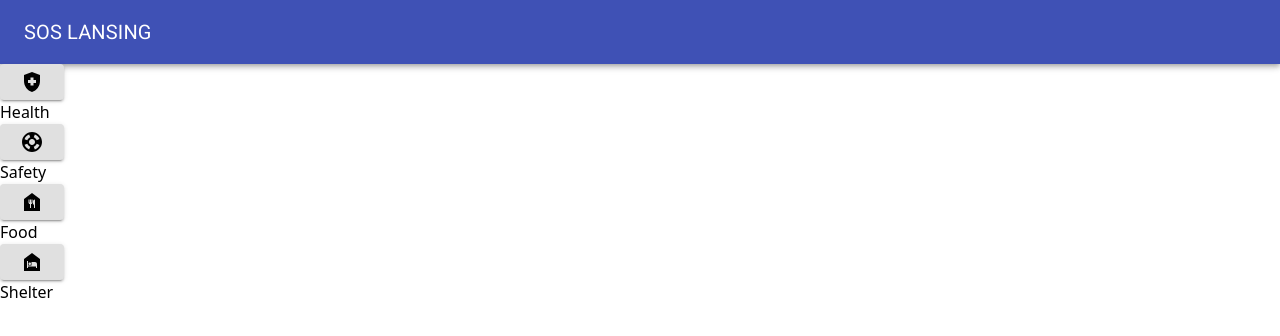
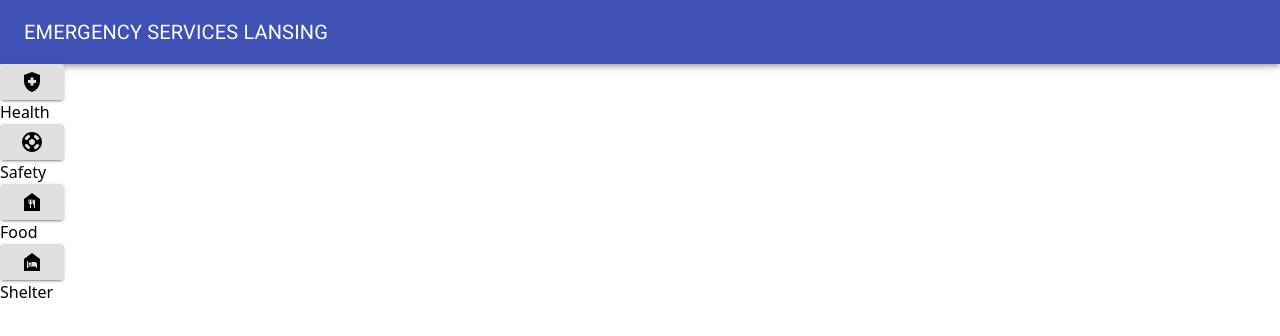
Before and after one commit to rjschodowski/lansing-help-guide, a Gatsby site: page / in a window 1280 px wide. Built offline with nearby package versions, Linux system fonts and the light colour scheme; Gatsby itself is replaced by a stand-in of ours.

Commit message:
commit on 'main'

```diff
--- a/src/components/header.js
+++ b/src/components/header.js
@@ -41,7 +41,7 @@ export default function ButtonAppBar() {
                 <Link to="/"><HomeIcon /></Link>
             </IconButton>
             <Typography variant="h6" className={classes.title}>
-            SOS LANSING
+            EMERGENCY SERVICES LANSING
             </Typography>
             <Typography variant="h6">{ title }
             </Typography>
--- a/src/components/headerHome.js
+++ b/src/components/headerHome.js
@@ -22,7 +22,7 @@ export default function ButtonAppBar() {
       <AppBar position="static">
         <Toolbar>
           <Typography variant="h6" className={classes.title}>
-            SOS LANSING
+            EMERGENCY SERVICES LANSING
           </Typography>
         </Toolbar>
       </AppBar>
```
